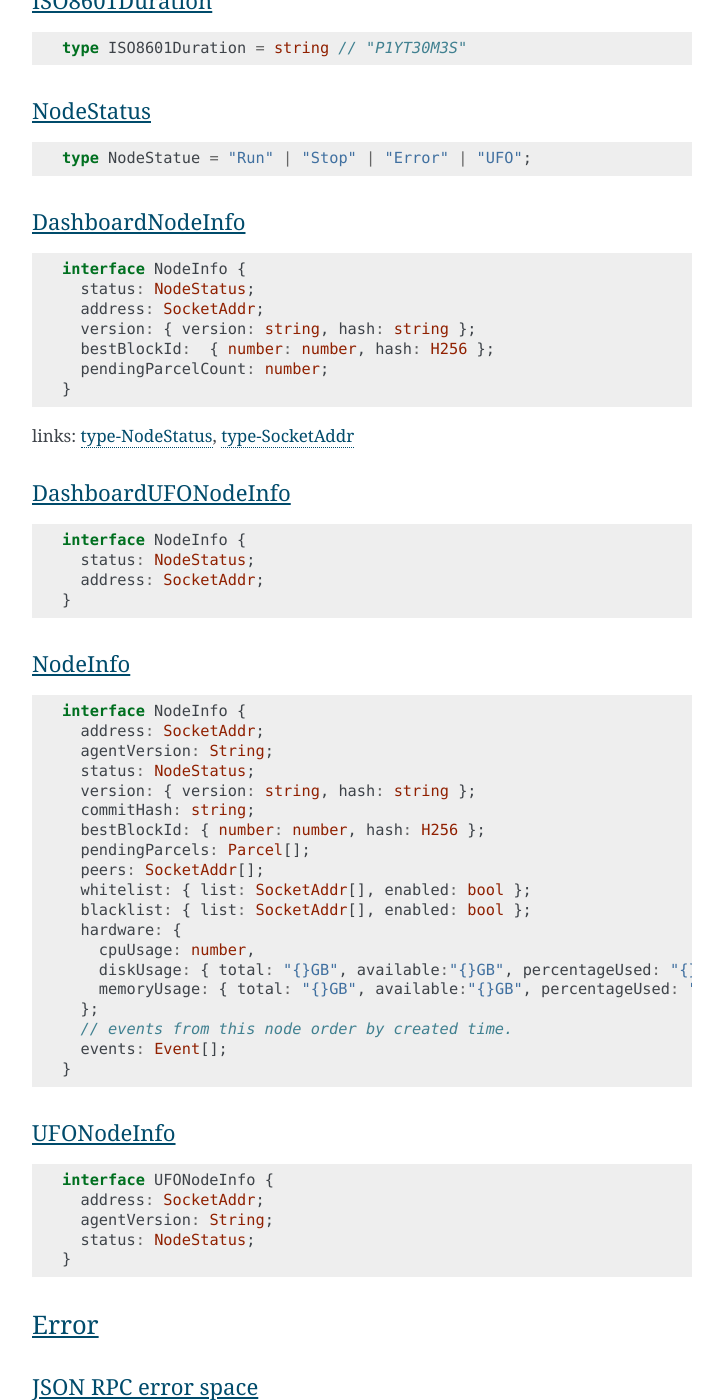
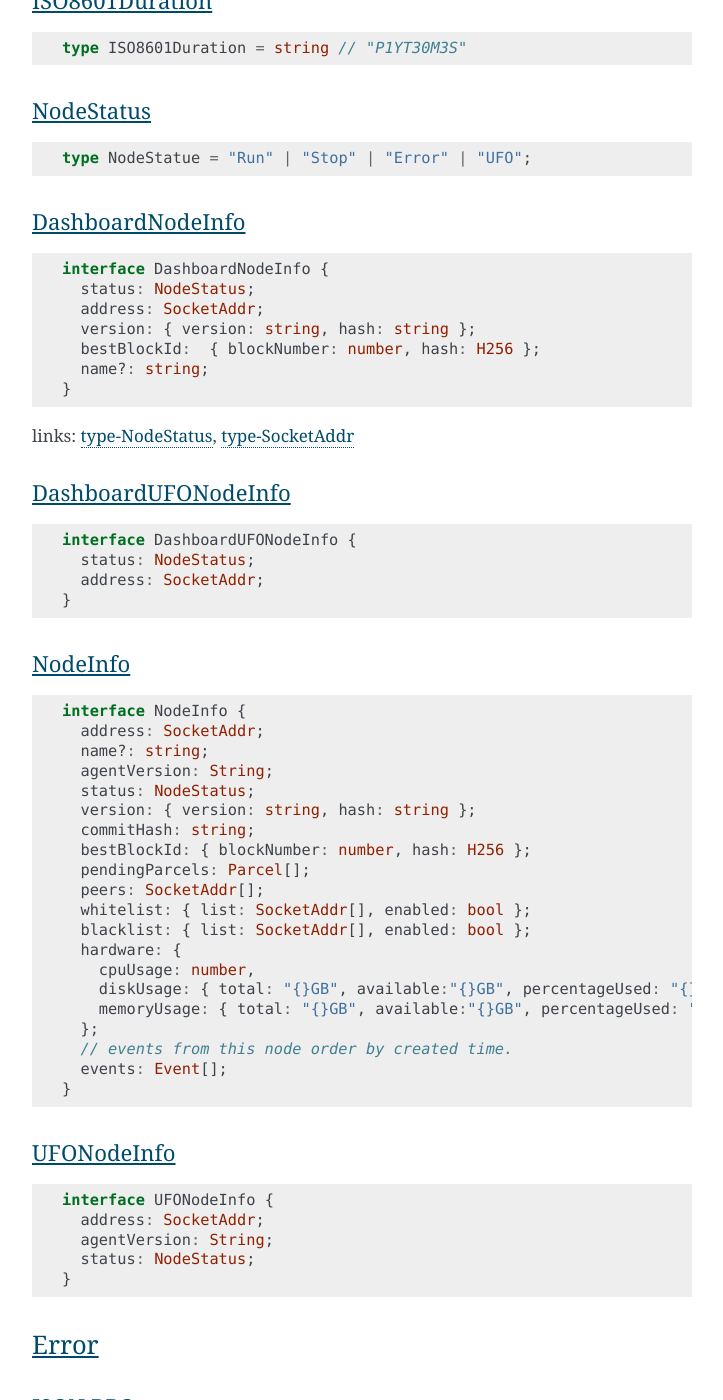
Before and after one commit to CodeChain-io/codechain-dashboard, a Sphinx documentation site: the page built from doc/source/index.rst, in a window 1280 px wide and 1400 px high, scrolled down 4442 px. Shown: the whole window, without its empty margins (388-1111 px from the left). Built offline with Sphinx 7.4.7, drawn with Linux system fonts in a browser that asks for light colours; some of the changed text lies outside the part shown.

Commit message:
Add a name field to the node info

```diff
--- a/doc/source/index.rst
+++ b/doc/source/index.rst
@@ -118,12 +118,12 @@ DashboardNodeInfo
 
 ::
 
-  interface NodeInfo {
+  interface DashboardNodeInfo {
     status: NodeStatus;
     address: SocketAddr;
     version: { version: string, hash: string };
-    bestBlockId:  { number: number, hash: H256 };
-    pendingParcelCount: number;
+    bestBlockId:  { blockNumber: number, hash: H256 };
+    name?: string;
   }
 
 links: type-NodeStatus_, type-SocketAddr_
@@ -135,7 +135,7 @@ DashboardUFONodeInfo
 
 ::
 
-  interface NodeInfo {
+  interface DashboardUFONodeInfo {
     status: NodeStatus;
     address: SocketAddr;
   }
@@ -149,11 +149,12 @@ NodeInfo
 
   interface NodeInfo {
     address: SocketAddr;
+    name?: string;
     agentVersion: String;
     status: NodeStatus;
     version: { version: string, hash: string };
     commitHash: string;
-    bestBlockId: { number: number, hash: H256 };
+    bestBlockId: { blockNumber: number, hash: H256 };
     pendingParcels: Parcel[];
     peers: SocketAddr[];
     whitelist: { list: SocketAddr[], enabled: bool };
@@ -602,10 +603,11 @@ Arguments
 
   type NodeUpdatedArguments = [{
     address: SocketAddr;
+    name?: string;
     status?: NodeStatus;
     version?: { version: string, hash: string };
     commitHash?: string;
-    bestBlockId?: { number: number, hash: H256 };
+    bestBlockId?: { blockNumber: number, hash: H256 };
     pendingParcels?: Parcel[];
     peers?: SocketAddr[];
     whitelist?: { list: SocketAddr[], enabled: bool };
```
